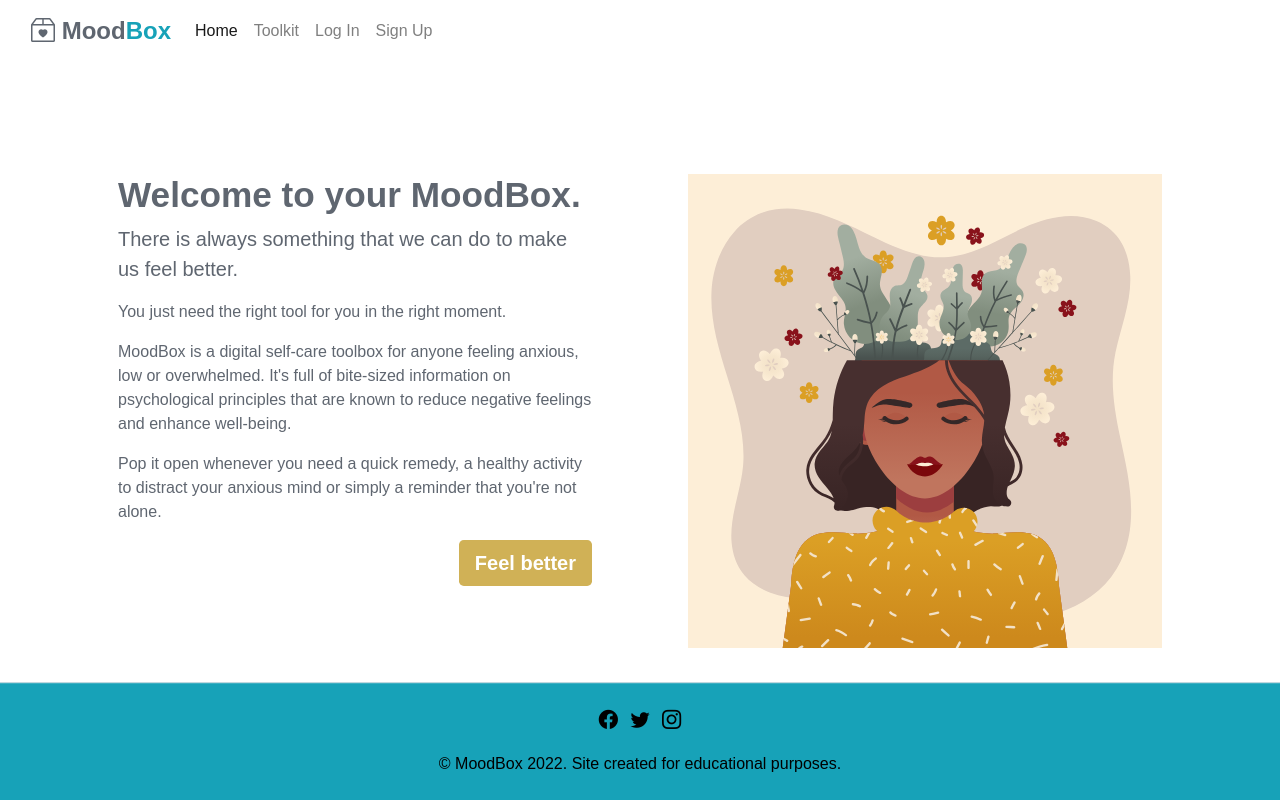
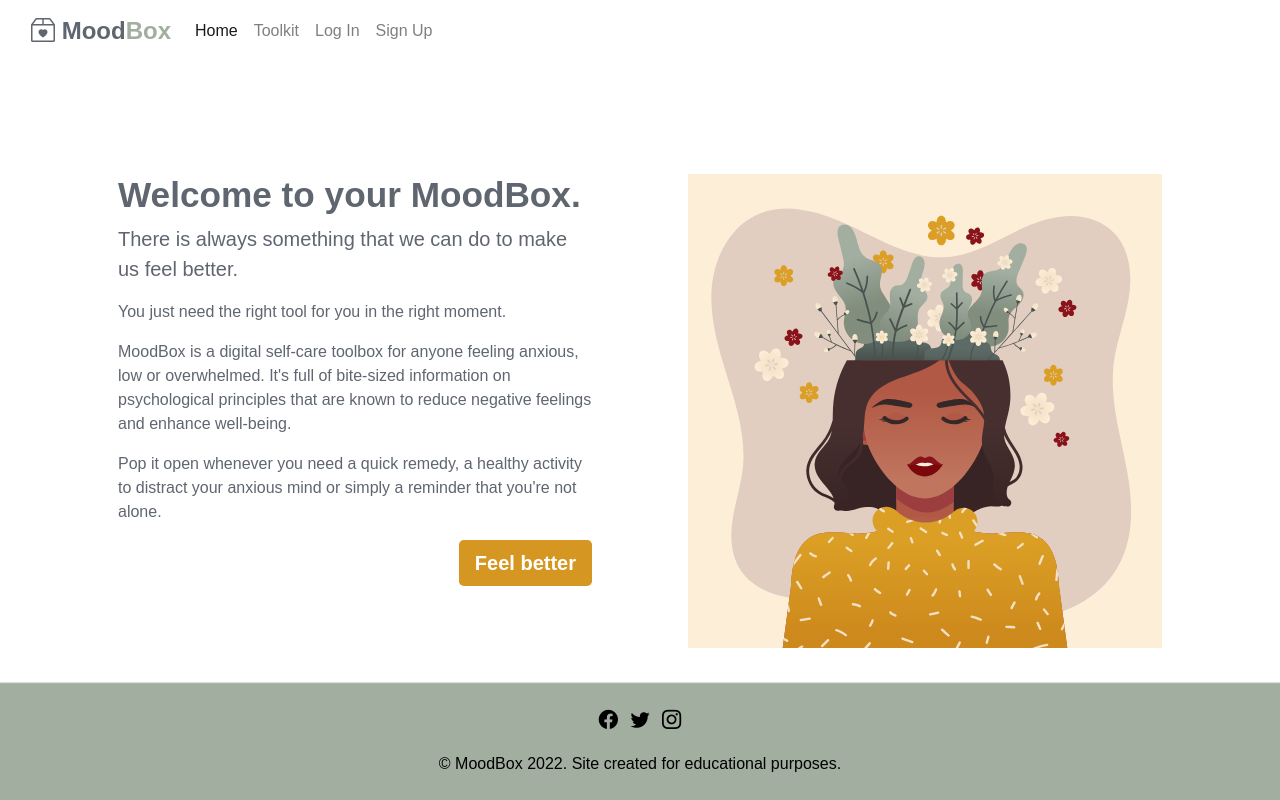
Before and after one commit to renatabiniek/moodbox, a Django app: page / in a window 1280 px wide. Run offline with Django 3.2, Linux system fonts and the light colour scheme; data that the repository does not hold is empty; some libraries are stand-ins or nearby versions.

Commit message:
Update colours for logo and footer

```diff
--- a/static/css/style.css
+++ b/static/css/style.css
@@ -24,7 +24,7 @@ a {
 }
 
 .logo-darker {
-    color: #17a2b8;
+    color: #A2AEA0;
 }
 
 .img-fluid {
@@ -38,13 +38,13 @@ h1 {
 }
 
 .btn-primary {
-    background-color: #D0B156;
+    background-color: #D69722;
     border: none;
     float: right;
 }
 
 .btn:hover, .btn:focus, .btn:active {
-    background-color: #D0B156;
+    background-color: #D69722;
     font-size: 1.5rem;
 }
 /*------------------------------------ Footer*/
@@ -54,7 +54,7 @@ this tip: https://css-tricks.com/a-clever-sticky-footer-technique/
 */
 
 .page-footer  {
-    background-color: #17a2b8;
+    background-color: #A2AEA0;
     position: sticky;
     top: 100vh;
 }
```
